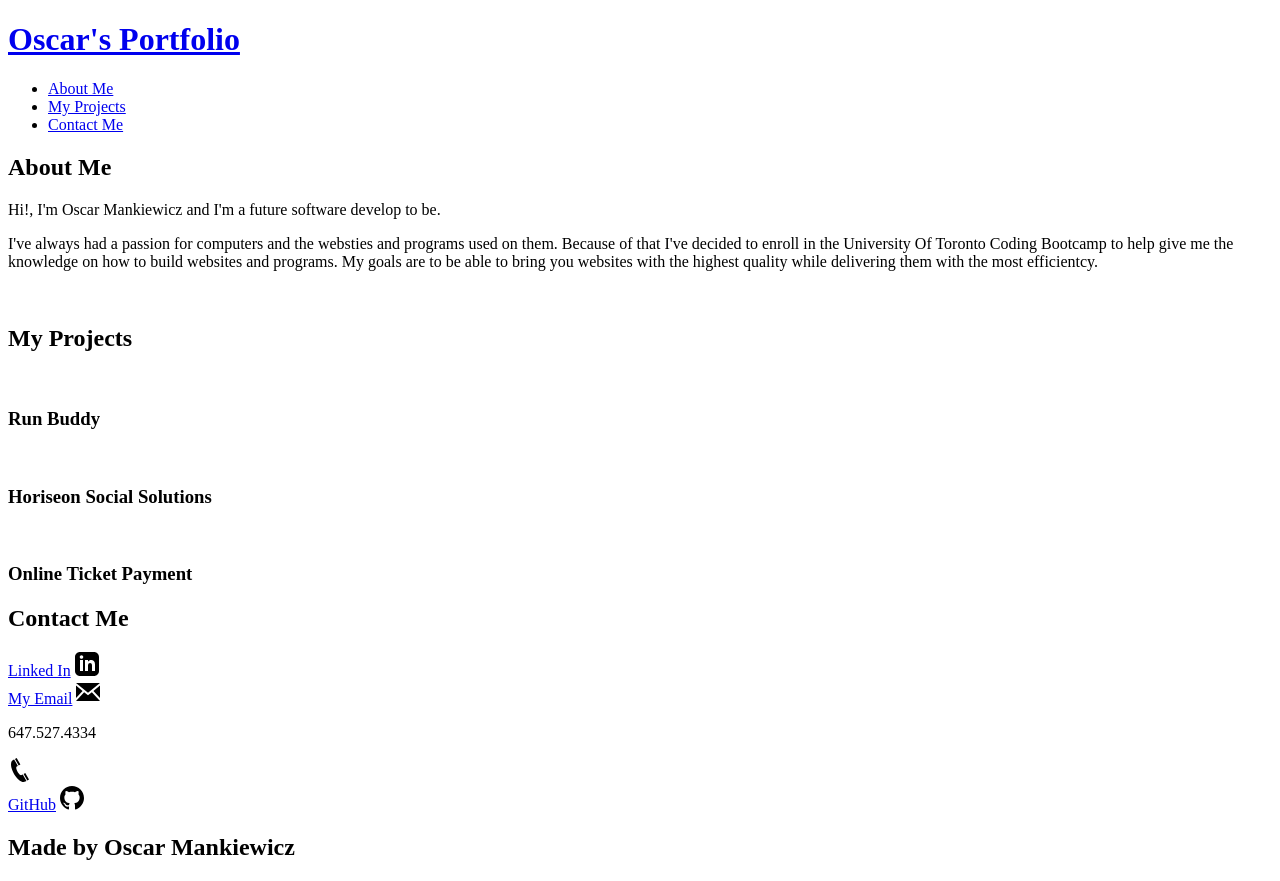
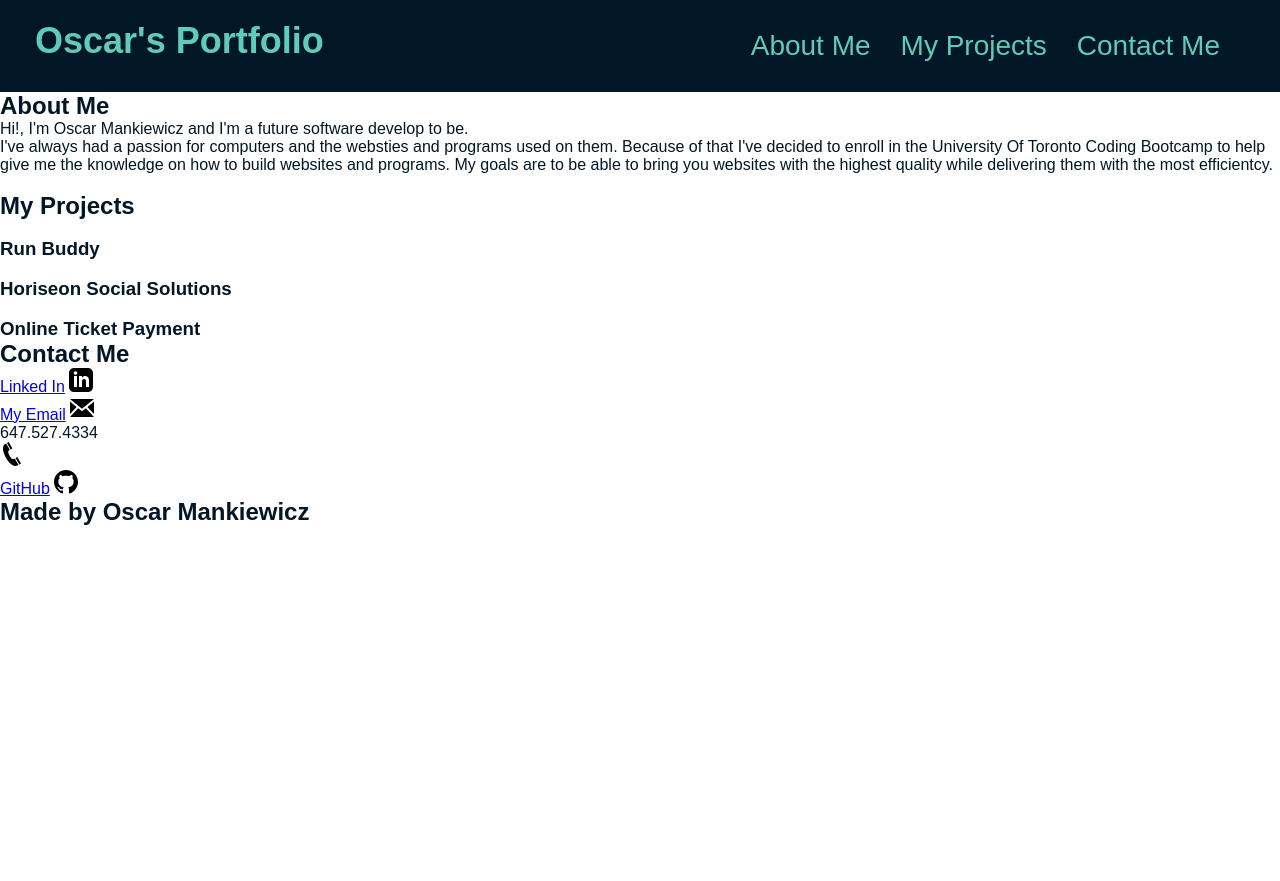
Before and after one commit to OatmealCrisp/My-Portfolio, a plain HTML site: page index.html in a window 1280 px wide. After the commit the page ends 800 px from the top, so only its background shows below. Drawn offline with Linux system fonts and the light colour scheme.

Commit message:
stylized header in css

```diff
--- a/assets/css/style.css
+++ b/assets/css/style.css
@@ -0,0 +1,58 @@
+* {
+    margin: 0;
+    padding: 0;
+}
+
+body {
+    font-family: Arial, Helvetica, sans-serif;
+    color: #011627;
+}
+
+/* Header styles */
+header {
+    padding: 20px 35px;
+    background-color: #011627;
+    display: flex;
+    justify-content: space-between;
+    flex-wrap: wrap;
+    position: -webkit-sticky;
+    position: sticky;
+    top: 0;
+}
+
+header h1 {
+    font-weight: bold;
+    font-size: 36px;
+    color: #5fcbba;
+    margin: 0;
+}
+
+header a {
+    text-decoration: none;
+    color: #5fcbba;
+}
+
+header nav {
+    margin: 10px;
+
+}
+
+header nav ul {
+    display: flex;
+    flex-wrap: wrap;
+    justify-content: space-between;
+    align-items: center;
+    list-style: none;
+}
+
+header nav ul li a {
+    padding: 10px 15px;
+    font-size: 28px;
+}
+
+header nav ul li a:hover {
+    background-color: #5fcbba;
+    color: #011627;
+    border-radius: 15px;
+    text-shadow: none;
+}
--- a/index.html
+++ b/index.html
@@ -2,9 +2,10 @@
 <html lang="en">
     <!--Head-->
 <head>
-    <meta charset="UTF-8">
-    <meta http-equiv="X-UA-Compatible" content="IE=edge">
-    <meta name="viewport" content="width=device-width, initial-scale=1.0">
+    <meta charset="UTF-8"/>
+    <meta http-equiv="X-UA-Compatible" content="IE=edge"/>
+    <meta name="viewport" content="width=device-width, initial-scale=1.0"/>
+    <link rel="stylesheet" href="./assets/css/style.css"/>
     <!--Add Favicon-->
     <title>My Portfolio</title>
 </head>
@@ -12,9 +13,9 @@
     <!--Body-->
 <body>
     <!--Header-->
-    <header>
+    <header id="top">
         <h1>
-            <a href="/">Oscar's Portfolio</a>
+            <a href="#top">Oscar's Portfolio</a>
         </h1>
         <!--Nav-->
             <!--note: nav must scroll with webpage-->
@@ -36,13 +37,13 @@
     </header>
 
     <!--Hero-->
-    <Section>
+    <Section class="hero">
 
     </Section>
 
     <!--About Me section-->
         <!--note: photo & desctripton of myself-->
-    <section id="about-me">
+    <section id="about-me" class="about">
         <h2>About Me</h2>
         <div>
             <p>Hi!, I'm Oscar Mankiewicz and I'm a future software develop to be.</p>
@@ -58,7 +59,7 @@
 
     <!--My Projects section-->
         <!--note: include placeholders for some spots-->
-    <section id="my-projects">
+    <section id="my-projects" class="projects">
         <h2>My Projects</h2>
 
         <!--Run Buddy-->
@@ -90,7 +91,7 @@
 
     <!--Contact Me section-->
         <!--note: LinkedIn, Email, Phone, Github any other links that seem important-->
-    <section>
+    <section id="contact-me" class="contact">
         <h2>Contact Me</h2>
 
         <!--LinkedIn-->
```
